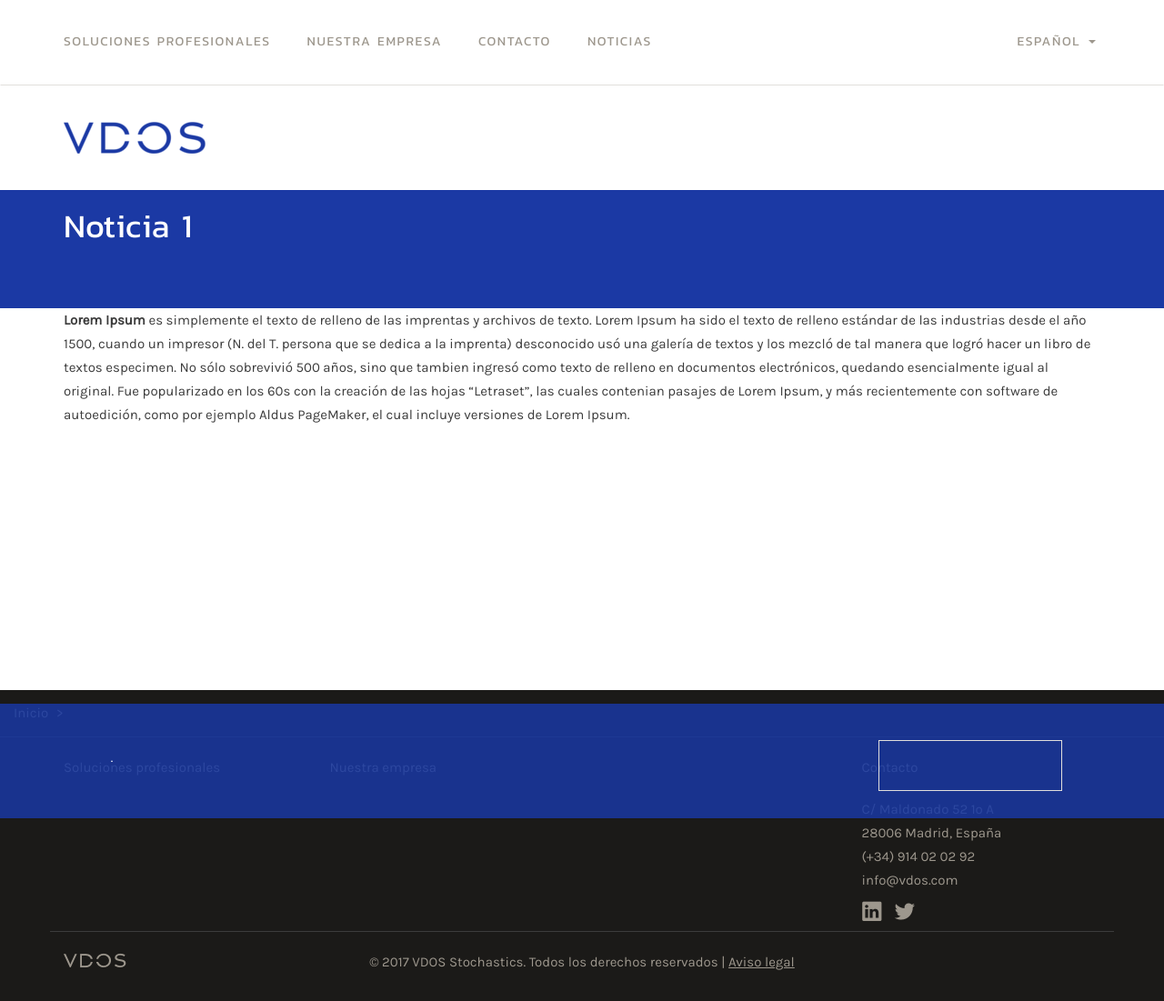
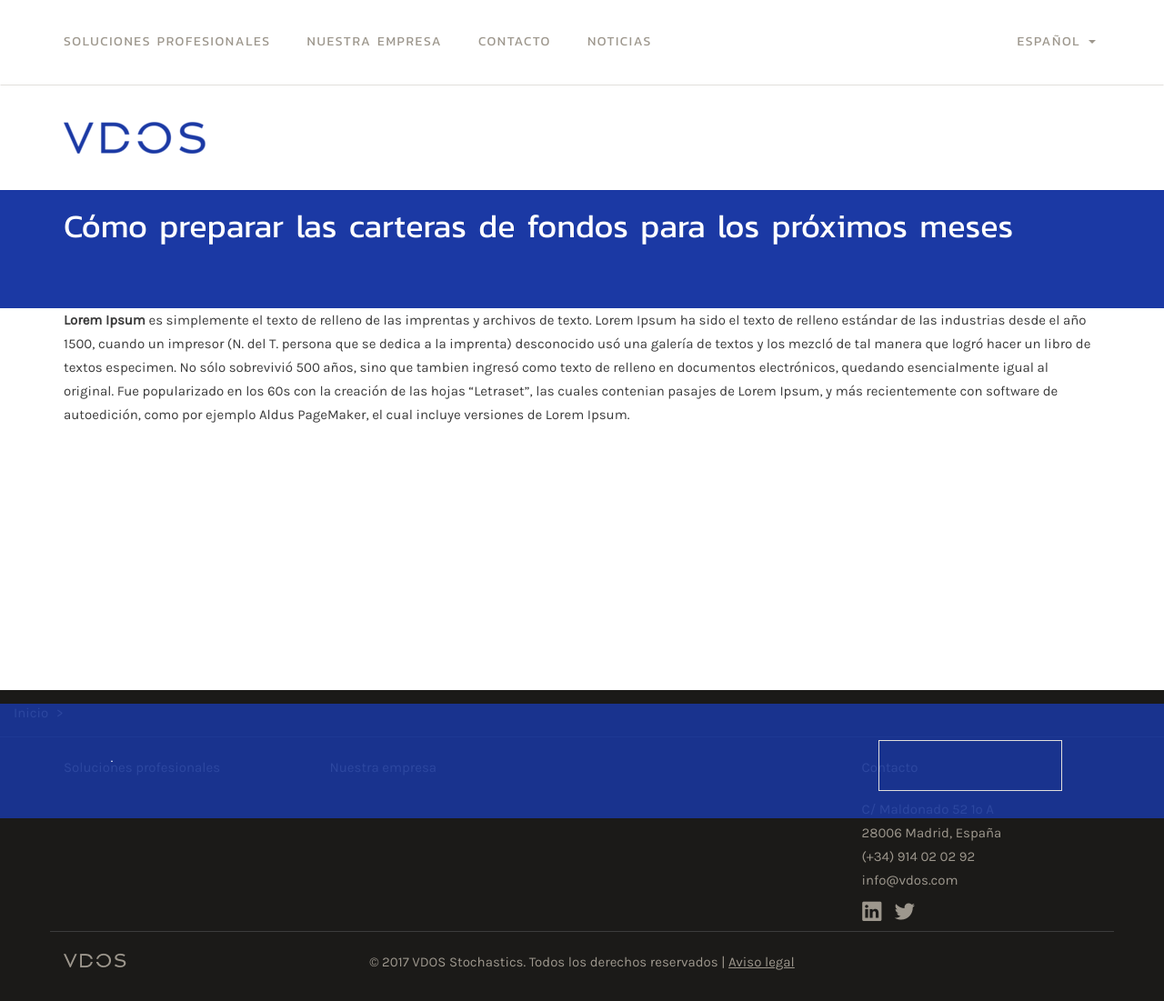
Before and after one commit to spc82/spc82.github.io, a Jekyll site: the page built from _posts/2017-02-10-preparacion-de-carteras.markdown, in a window 1280 px wide. Shown: the whole page at 91% size. Built offline with Jekyll 4.4.1, drawn with Linux system fonts in a browser that asks for light colours.

Commit message:
Updated Preparacion De Carteras and 1 other file

```diff
--- a/_posts/2017-02-10-noticia-1.markdown
+++ b/_posts/2017-02-10-preparacion-de-carteras.markdown
@@ -1,5 +1,5 @@
 ---
-title: Noticia 1
+title: Cómo preparar las carteras de fondos para los próximos meses
 date: 2017-02-10 14:25:00 +01:00
 categories:
 - es
```
